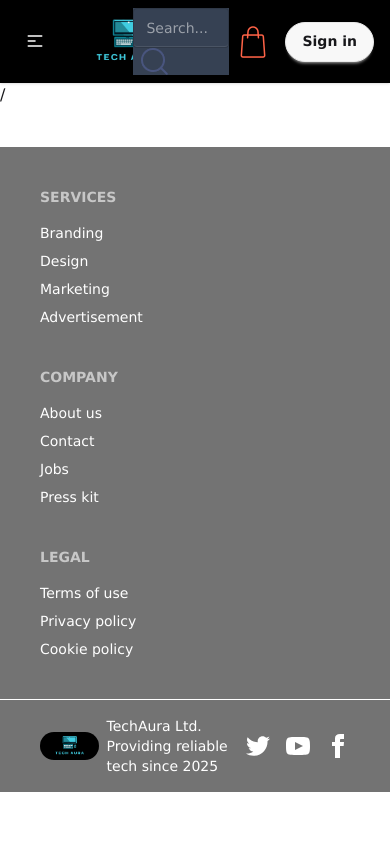
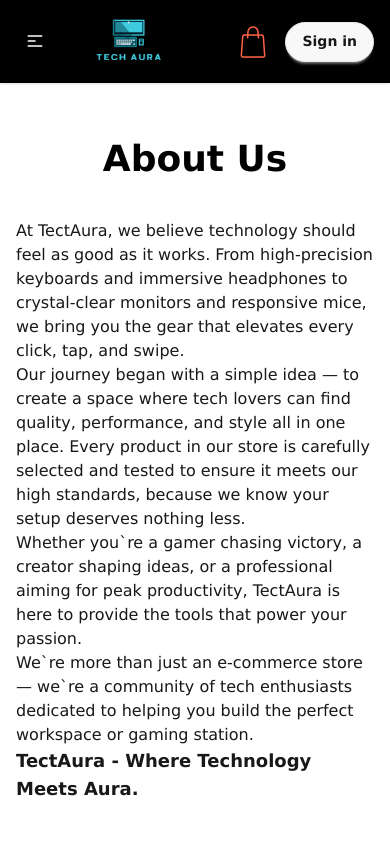
Before and after one commit to IztihadRafid/tectaura, a React (Vite) app: page /about in a window 390 px wide. Shown: the top 844 px of the page. Built offline with nearby package versions, Linux system fonts and the light colour scheme.

Commit message:
about page added

```diff
--- /dev/null
+++ b/src/Aboutus/AboutUs.jsx
@@ -0,0 +1,23 @@
+import React from 'react';
+
+const AboutUs = () => {
+    return (
+     <div className='flex justify-center'>
+           <div className='w-7xl m-4'>
+            <h1 className='text-4xl text-black font-bold p-10 text-center'>About Us</h1>
+            <p> At TectAura, we believe technology should feel as good as it works.
+                From high-precision keyboards and immersive headphones to crystal-clear monitors and responsive mice, we bring you the gear that elevates every click, tap, and swipe. <br />
+
+                Our journey began with a simple idea — to create a space where tech lovers can find quality, performance, and style all in one place. Every product in our store is carefully selected and tested to ensure it meets our high standards, because we know your setup deserves nothing less. <br />
+
+                Whether you`re a gamer chasing victory, a creator shaping ideas, or a professional aiming for peak productivity, TectAura is here to provide the tools that power your passion. <br />
+
+                We`re more than just an e-commerce store — we`re a community of tech enthusiasts dedicated to helping you build the perfect workspace or gaming station. <br /></p>
+
+        <h3 className='text-lg font-semibold'>TectAura - Where Technology Meets Aura.</h3>
+        </div>
+     </div>
+    );
+};
+
+export default AboutUs;
--- a/src/App.jsx
+++ b/src/App.jsx
@@ -5,15 +5,22 @@ import Home from './pages/Home/Home';
 import Cart from './pages/Cart/Cart';
 import PlaceOrder from './pages/PlaceOrder/PlaceOrder';
 import Footer from './components/Footer/Footer';
+import AboutUs from './Aboutus/AboutUs';
+import { useState } from 'react';
+import LoginPopup from './components/LoginPopUp/LoginPopup';
 
 const App = () => {
+  const [showLogin,setShowLogin]= useState(false)
   return (
     <>
+    {
+      showLogin? <LoginPopup></LoginPopup>: <></>
+    }
     <div>
-      <Navbar></Navbar>
+      <Navbar setShowLogin={setShowLogin}></Navbar>
       <Routes>
         <Route path='/' element={<Home></Home>}></Route>
-        <Route path='/about' element={'/'}></Route>
+        <Route path='/about' element={<AboutUs></AboutUs>}></Route>
         <Route path='/contact' element={'/'}></Route>
         <Route path='/cart' element={<Cart></Cart>}></Route>
         <Route path='/order' element={<PlaceOrder></PlaceOrder>}></Route>
--- a/src/components/ExploreMenu/ExploreMenu.jsx
+++ b/src/components/ExploreMenu/ExploreMenu.jsx
@@ -6,7 +6,7 @@ import { menu_list } from "../../assets/icons/assets";
 
 const ExploreMenu = ({ category, setCategory }) => {
   return (
-    <div>
+    <div id="expolore-menu" >
       <h1 className="md:text-5xl text-3xl text-center font-bold p-10">
         Explore Our Best Collection
       </h1>
--- /dev/null
+++ b/src/components/LoginPopUp/LoginPopup.jsx
@@ -0,0 +1,11 @@
+import React from 'react';
+
+const LoginPopup = () => {
+    return (
+     <div>
+
+     </div>
+    );
+};
+
+export default LoginPopup;
--- a/src/components/Navbar/Navbar.jsx
+++ b/src/components/Navbar/Navbar.jsx
@@ -2,11 +2,11 @@
 import {  Link } from "react-router-dom";
 import { assets } from "../../assets/admin-icons/assets";
 
-const Navbar = () => {
+const Navbar = ({setShowLogin}) => {
     const navOptions = <>
         <ul className="lg:flex space-x-4">
             <li><Link to="/" className="hover:text-yellow-300 hover:scale-110 ">Home</Link></li>
-            <li><Link to="/menu" className="hover:text-yellow-300 hover:scale-110">Menu</Link></li>
+            <li><a href="#expolore-menu" className="hover:text-yellow-300 hover:scale-110">Menu</a></li>
             <li><Link to="/about" className="hover:text-yellow-300 hover:scale-110">About us</Link></li>
             <li><Link to="/contact" className="hover:text-yellow-300 hover:scale-110">Contact us</Link>
             </li>
@@ -34,12 +34,12 @@ const Navbar = () => {
                 </ul>
             </div>
             <div className="navbar-end ">
-                <div className="md:flex items-center bg-gray-700">
+                <div className="md:flex md:visible invisible items-center bg-gray-700">
                     <input type="text" placeholder="Search..." className="input input-bordered w-24 bg-gray-700 md:w-auto" />
                     <img className="mx-2" src={assets.search_icon} alt="" />
                 </div>
                 <img className="mx-2" src={assets.bag_icon} alt="" />
-                <a className="btn rounded-3xl mx-2 font-bold hover:bg-gray-600 hover:text-white hover:transition duration-400">Sign in</a>
+                <button onClick={()=>setShowLogin(true)} className="btn rounded-3xl mx-2 font-bold hover:bg-gray-600 hover:text-white hover:transition duration-400">Sign in</button>
             </div>
         </div>
 
--- a/src/index.css
+++ b/src/index.css
@@ -1,5 +1,8 @@
 @import "tailwindcss";
 @plugin "daisyui";
+*{
+    scroll-behavior: smooth;
+}
 @keyframes fadeIn{
     0%{
         opacity: 0;
```
